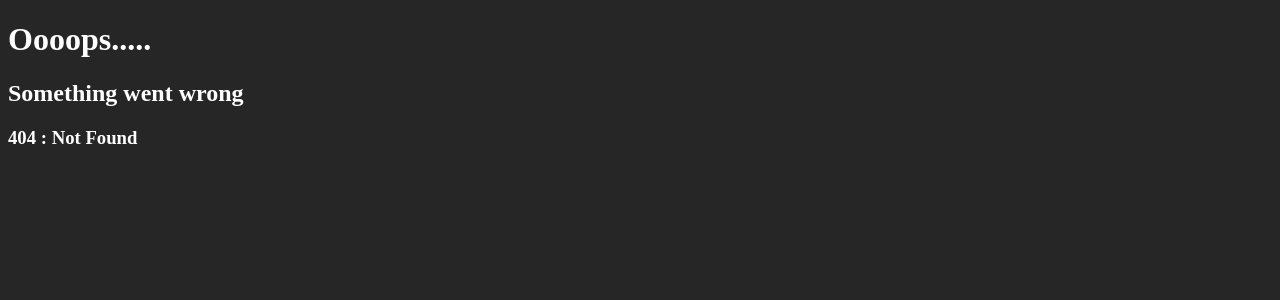
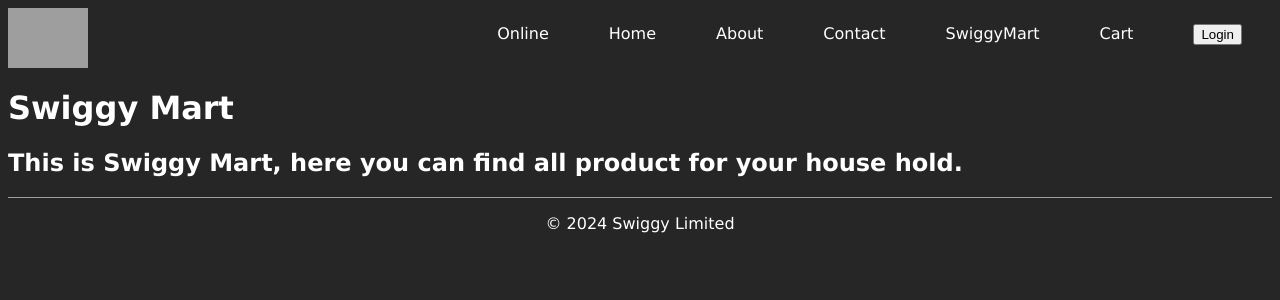
Before and after one commit to mah098/reactproject, a React (Vite) app: page /swiggymart in a window 1280 px wide. Before the commit this address had no page. Shown: the top 300 px of the page. Built offline with nearby package versions, Linux system fonts and the light colour scheme; grey boxes are pictures that could not be loaded.

Commit message:
added custom hooks and component lazy loading for on demand loading

```diff
--- a/src/App.js
+++ b/src/App.js
@@ -1,4 +1,4 @@
-import React from "react";
+import React, { lazy, Suspense } from "react";
 import ReactDOM from "react-dom/client";
 import "../index.css";
 import Header from "./components/Header";
@@ -8,7 +8,11 @@ import { Outlet, RouterProvider, createBrowserRouter } from "react-router";
 import About from "./components/About";
 import Contact from "./components/Contact";
 import Error from "./components/Error";
+//import SwiggyMart from "./components/SwiggyMart";
 import RestaurantMenu from "./components/RestaurantMenu";
+import Shimmer from "./components/Shimmer";
+
+const SwiggyMart = lazy(() => import("./components/SwiggyMart"));
 
 const App = () => {
     return <>
@@ -38,6 +42,12 @@ const appRouter = createBrowserRouter([
                 element: <Contact/>,
             },
             {
+                path: "/swiggymart",
+                element: <Suspense fallback={<Shimmer/>}>
+                            <SwiggyMart/>
+                        </Suspense>,
+            },
+            {
                 path: "/restaurant/:resId",
                 element: <RestaurantMenu/>
             }
--- a/src/components/Body.js
+++ b/src/components/Body.js
@@ -3,6 +3,7 @@ import ResCard from "./ResCard";
 import { useEffect, useState } from "react";
 import Shimmer from "./Shimmer";
 import { Link } from "react-router";
+import useOnlineStatus from "../utils/useOnlineStatus";
 const Body = () => {
     const [restaurantData, setRestaurantData] = useState([])
     let [filteredResData, setFilteredResData] = useState([])
@@ -19,8 +20,10 @@ const Body = () => {
         setFilteredResData(jsonData?.data?.cards[1]?.card?.card?.gridElements?.infoWithStyle?.restaurants);
     }
     console.log("component rendered");
-    // if (restaurantData.length === 0)
-    //     return <h1>Loading...</h1>
+
+    const onlineStatus = useOnlineStatus();
+    if (onlineStatus === false) return <h1>You are offline, please check your internet connection.</h1>
+
 return restaurantData?.length === 0 ? <Shimmer/> : <>
             <div className="filter-section">
                 <div className="search-box">
--- a/src/components/Header.js
+++ b/src/components/Header.js
@@ -1,6 +1,7 @@
 import { useEffect, useState } from "react";
 import { APP_LOGO } from "../utils/constants";
 import { Link } from "react-router";
+import useOnlineStatus from "../utils/useOnlineStatus";
 
 const Header = () => {
     const [btnName, setBtnName] = useState("Login")
@@ -10,15 +11,17 @@ const Header = () => {
     // if there is a empty dependency array usEffect will be called only after 1st render
     // if dependency array has a state variable then on every change of state variable useEffect will be called
     useEffect(() => {
-        console.log("ese effect called from header");
+        console.log("Uese effect called from header");
     }, [btnName]);
+
+    const onlineStatus = useOnlineStatus();
 
     return (
     <div className="header-container">
             <img className="logo" src={APP_LOGO} alt= "logo"/>
             <div className="nav-item">
                     <ul>
-                            {["Home", "About", "Contact", "Cart", "Wish List"].map((item, index) => (
+                            {[onlineStatus ? "Online" : "Offline", "Home", "About", "Contact", "SwiggyMart", "Cart"].map((item, index) => (
                                     <li key= {index}><Link to={item.toLowerCase() === 'home' ? "/" : item.toLowerCase()}>{item}</Link> </li>
                             ))}
                             <li><button onClick={() => {
--- a/src/components/RestaurantMenu.js
+++ b/src/components/RestaurantMenu.js
@@ -1,23 +1,11 @@
-import React, { useEffect, useState } from 'react'
+import React from 'react'
 import Shimmer from './Shimmer';
 import { useParams } from 'react-router';
-import { API_RES } from '../utils/constants';
+import useRestaurantMenu from '../utils/useRestaurantMenu';
 
 const RestaurantMenu = () => {
-    const [resInfo, setResInfo] = useState(null)
-    const {resId} = useParams()
-
-    useEffect(()=> {
-        fetchMenu();
-    },[])
-
-    const fetchMenu = async () => {
-        const menuRes = await fetch(API_RES + resId + "&catalog_qa=undefined&submitAction=ENTER");
-        const menuJson = await menuRes.json();
-        console.log("menu json : ",menuJson);
-        setResInfo(menuJson.data);
-        console.log(menuJson.data)
-    }
+    const {resId} = useParams();
+    const resInfo = useRestaurantMenu(resId);
 
     if (resInfo === null) {
         return <Shimmer/>
@@ -27,13 +15,6 @@ const RestaurantMenu = () => {
   return <>
     <h1>{name}</h1>
     <p>{totalRatingsString} - <span>{costForTwoMessage}</span></p>
-    {/* <h2>Menu</h2>
-    <ul>
-        <li>Biryani</li>
-        <li>Rogan Josh</li>
-        <li>Malai tikka</li>
-    </ul> */}
-
     </>
 }
 
--- /dev/null
+++ b/src/components/SwiggyMart.js
@@ -0,0 +1,10 @@
+import React from 'react'
+
+const SwiggyMart = () => {
+    return <>
+        <h1>Swiggy Mart</h1>
+        <h2>This is Swiggy Mart, here you can find all product for your house hold.</h2>
+    </>
+}
+
+export default SwiggyMart;
--- /dev/null
+++ b/src/utils/useOnlineStatus.js
@@ -0,0 +1,18 @@
+import { useEffect, useState } from "react";
+
+const useOnlineStatus = () => {
+
+    const [onlineStatus, setOnlineStatus] = useState(true);
+
+    useEffect(()=> {
+        window.addEventListener("offline", () => {
+            setOnlineStatus(false);
+        });
+        window.addEventListener("online", () => {
+            setOnlineStatus(true);
+        });
+    },[])
+
+    return onlineStatus;
+}
+export default useOnlineStatus;
--- /dev/null
+++ b/src/utils/useRestaurantMenu.js
@@ -0,0 +1,21 @@
+import { useEffect, useState } from "react";
+import { API_RES } from "./constants";
+
+const useRestaurantMenu = (resId) => {
+    const [resInfo, setResInfo] = useState(null);
+
+    useEffect(() => {
+        fetchData();
+    },[])
+
+    const fetchData = async () => {
+        const data = await fetch(API_RES + resId);
+        const json = await data.json();
+
+        setResInfo(json.data);
+    }
+
+  return resInfo;
+}
+
+export default useRestaurantMenu;
```
